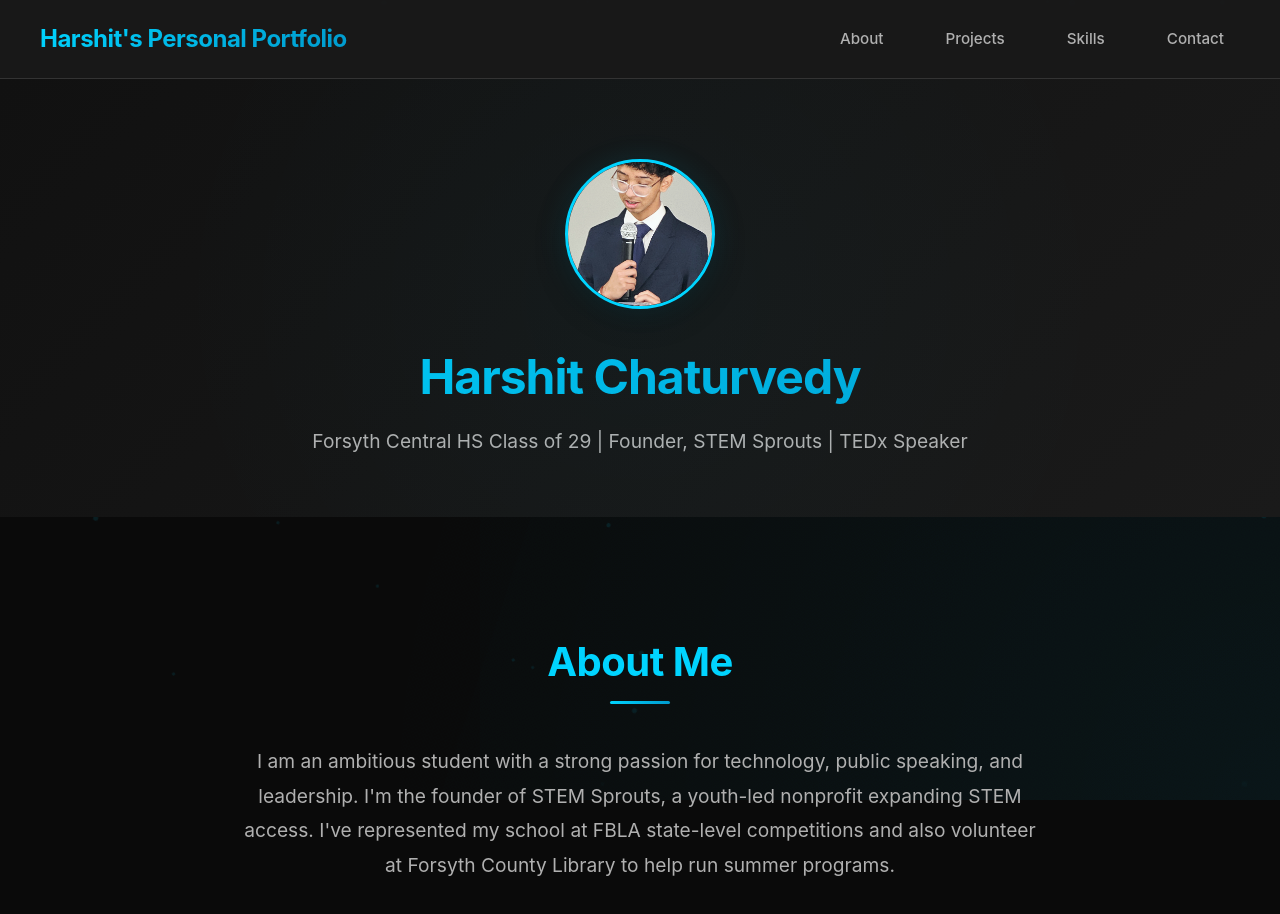
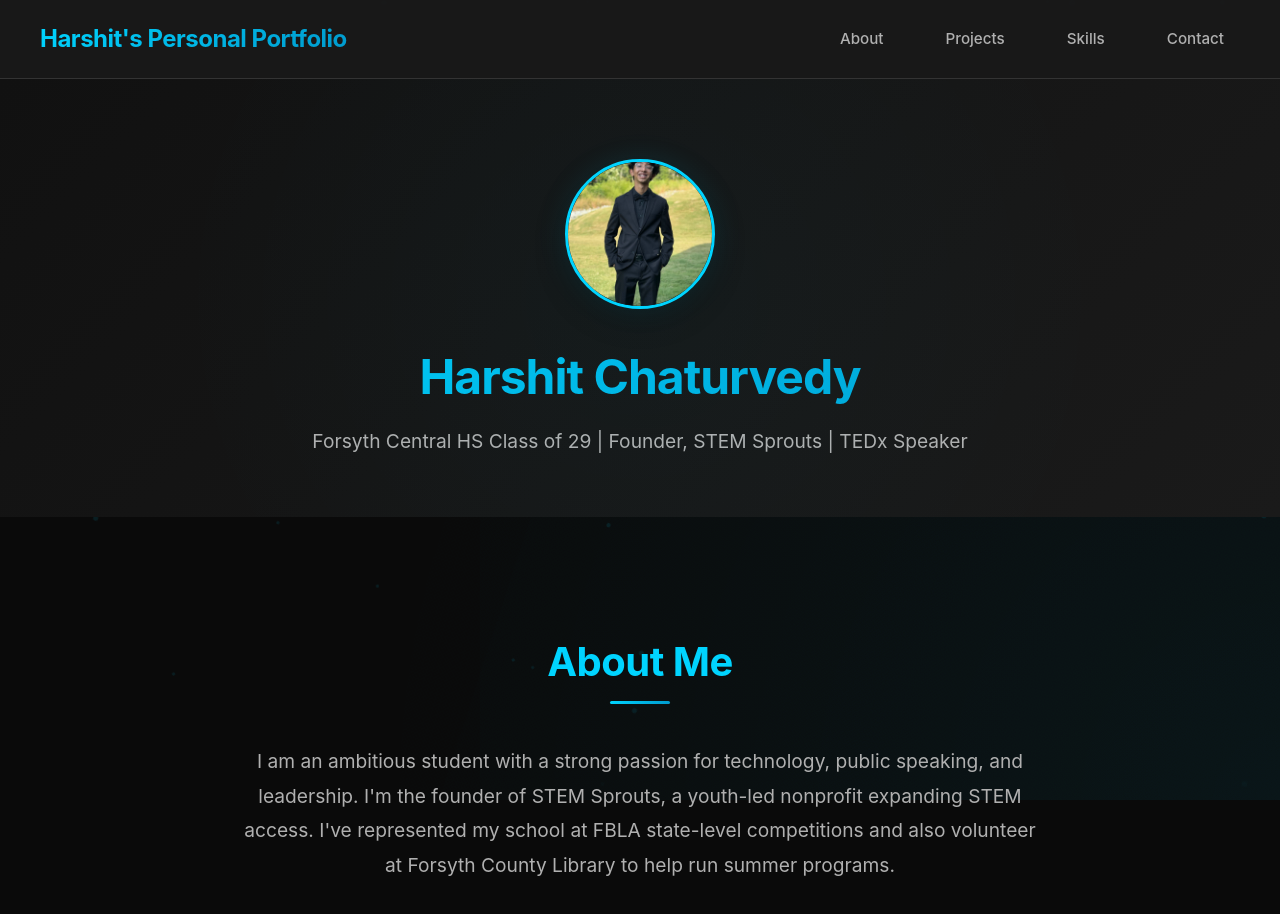
Before and after one commit to harshitchaturvedy1/personalwebsite, a plain HTML site: page index.html in a window 1280 px wide. Shown: the top 914 px of the page. Drawn offline with Linux system fonts and the light colour scheme.

Commit message:
Update index.html

```diff
--- a/index.html
+++ b/index.html
@@ -678,7 +678,7 @@
     </nav>
 
     <header class="fade-in">
-        <img src="IMG_6618.JPG" alt="Profile Picture" class="profile-img" />
+        <img src="websiteprofilepic.jpg" alt="Profile Picture" class="profile-img" />
         <h1>Harshit Chaturvedy</h1>
         <p>Forsyth Central HS Class of 29 | Founder, STEM Sprouts | TEDx Speaker</p>
     </header>
```
